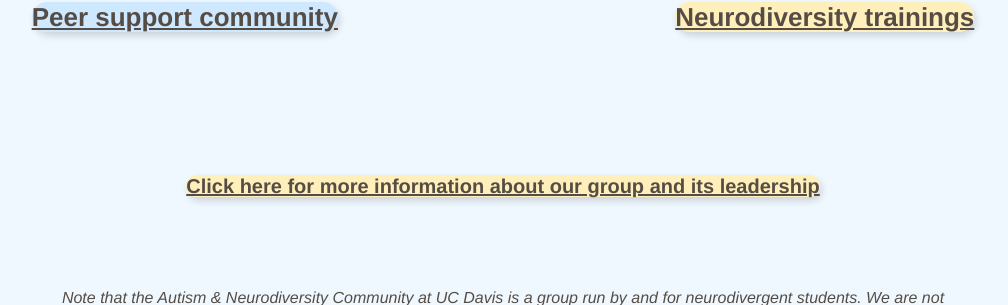
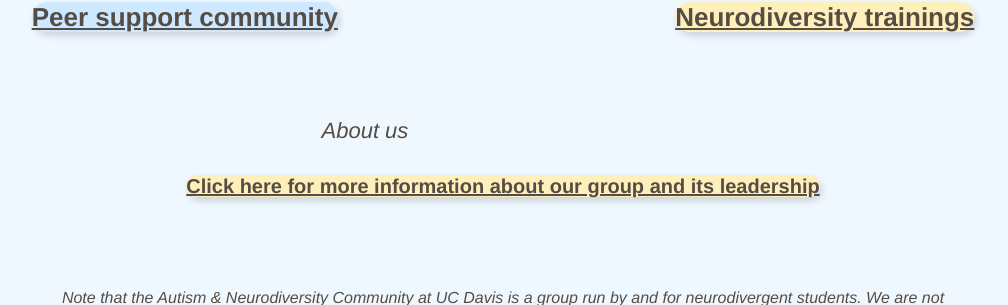
Before and after one commit to Autism-Neurodiversity-Community-UCD/ancwebsite, a Flask app: page / in a window 1280 px wide. Shown: the part 1193-1498 px from the top of the page, without its empty margins (137-1145 px from the left). Run offline with Flask 2, Linux system fonts and the light colour scheme.

Commit message:
Update ANChomepage.html

```diff
--- a/templates/ANChomepage.html
+++ b/templates/ANChomepage.html
@@ -52,8 +52,7 @@
       </div>
 
       <div class="button-container">
-        <h1 class="label1"> </h1>
-        <h1 class="label1"> </h1>
+        <h1 class="label1">About us</h1>
       </div>
       <div class="button-container2">
         <button>
```
